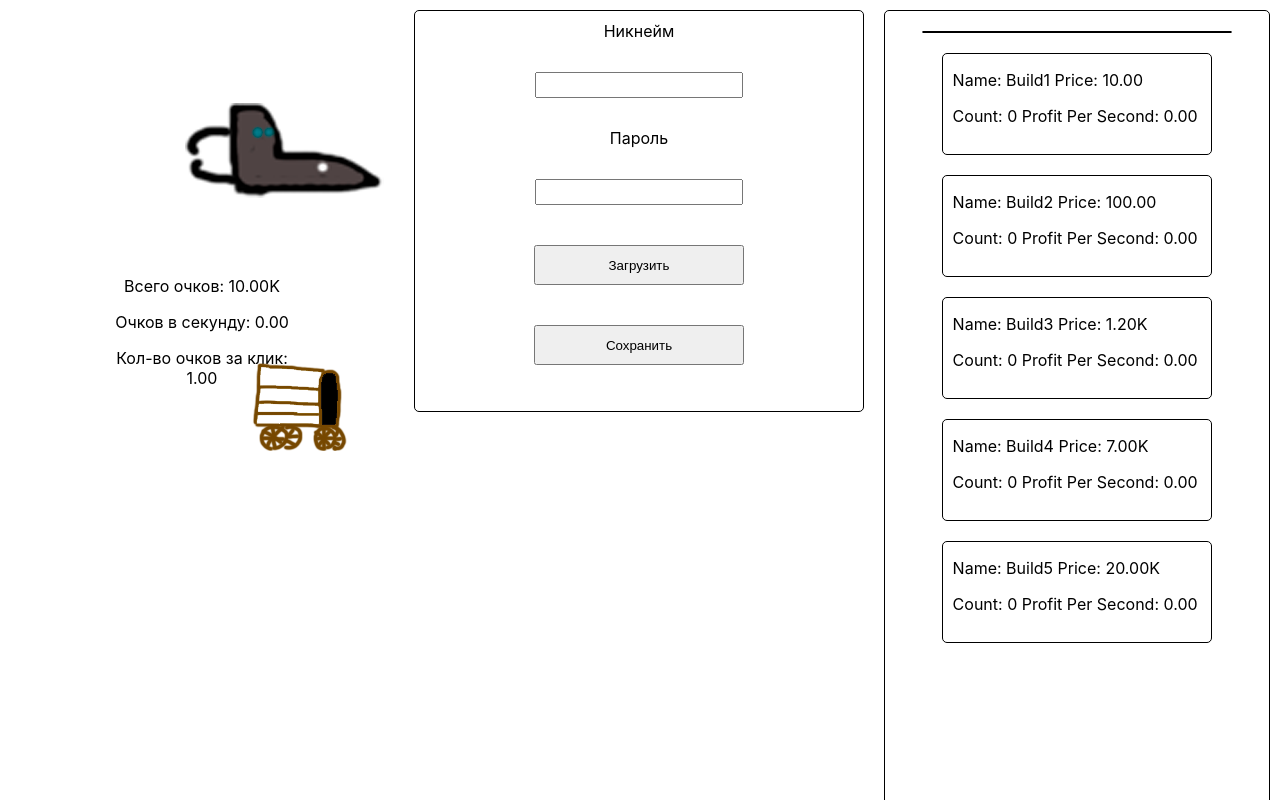
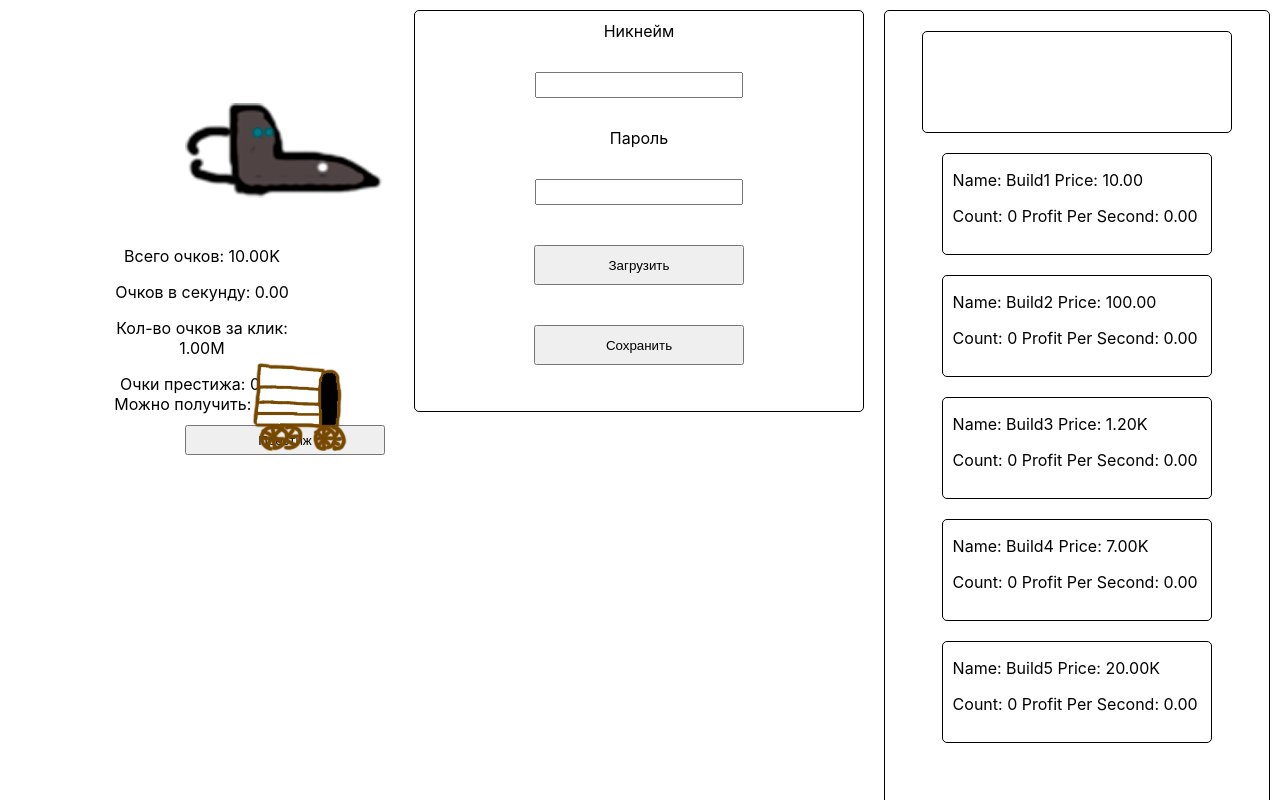
Before and after one commit to Okneas/Web_clicker, a React (Create React App) app in the folder my-app/: page / in a window 1280 px wide. Shown: the top 800 px of the page. Built offline with nearby package versions, Linux system fonts and the light colour scheme.

Commit message:
добавил престиж

```diff
--- a/my-app/src/App.tsx
+++ b/my-app/src/App.tsx
@@ -5,32 +5,35 @@ import { Building } from './building';
 import {addUser, getUser} from './API';
 import { PlayerStatJSON } from './Player';
 import { CaravanGen, Caravan } from './caravan';
+import { makePrestige } from './prestige';
 
 export let beatifyNumber = (num: number) => {
   if(num <= 10**3)
     return num.toFixed(2);
-  else if(num >= 10**3)
+  else if(num >= 10**3 && num < 10**6)
     return (num/(10**3)).toFixed(2) + "K";
-  else if(num >= 10**6)
+  else if(num >= 10**6 && num < 10**9)
     return (num/(10**6)).toFixed(2) + "M";
-  else if(num >= 10**9)
+  else if(num >= 10**9 && num < 10**12)
     return (num/(10**9)).toFixed(2) + "B";
-  else if(num >= 10**12)
+  else if(num >= 10**12 && num < 10**15)
     return (num/(10**12)).toFixed(2) + "T";
-  else if(num >= 10**15)
+  else if(num >= 10**15 && num < 10**18)
     return (num/(10**15)).toFixed(2) + "Qa";
-  else if(num >= 10**18)
+  else if(num >= 10**18 && num < 10**21)
     return (num/(10**18)).toFixed(2) + "Qi";
-  else if(num >= 10**21)
+  else if(num >= 10**21 && num < 10**24)
     return (num/(10**21)).toFixed(2) + "Sx";
-  else if(num >= 10**24)
+  else if(num >= 10**24 && num < 10**27)
     return (num/(10**24)).toFixed(2) + "Sp";
-  else if(num >= 10**27)
+  else if(num >= 10**27 && num < 10**30)
     return (num/(10**27)).toFixed(2) + "Oc";
-  else if(num >= 10**30)
+  else if(num >= 10**30 && num < 10**33)
     return (num/(10**30)).toFixed(2) + "No";
-  else if(num >= 10**33)
+  else if(num >= 10**33 && num < 10**36)
     return (num/(10**33)).toFixed(2) + "De";
+  else
+    return num.toExponential();
 }
 
 export let containerOfUpgrades: JSX.Element[] = [];
@@ -47,9 +50,13 @@ let bonusMultPerSecond = 1;
 let bonusMultPerClick = 1;
 
 export function App() {
-  const [PPT, setPPT] = useState(thisPlayer.pointsInTotal);
-  const [PPC, setPPC] = useState(thisPlayer.pointsPerClick);
-  const [PPS, setPPS] = useState(thisPlayer.pointsPerSecond);
+  const [PPT, setPPT] = useState(beatifyNumber(thisPlayer.pointsInTotal));
+  const [PPC, setPPC] = useState(beatifyNumber(thisPlayer.pointsPerClick));
+  const [PPS, setPPS] = useState(beatifyNumber(thisPlayer.pointsPerSecond));
+  const [PP, setPP] = useState(thisPlayer.prestigePoints);
+  const [CPP, setCPP] = useState(thisPlayer.prestigePointsOnCurrentRun);
+  const basePriceOfPrestigePoint = 10**7;
+  const [priceOfPrestigePoint, setPPP] = useState(basePriceOfPrestigePoint * (1.07**thisPlayer.prestigePoints));
   let cordinates = {x: 0, y: 0};
 
   let body = document.querySelector("body");
@@ -160,12 +167,10 @@ export function App() {
 
   const AddOnClick = () => {
     thisPlayer.pointsInTotal += thisPlayer.pointsPerClick;
-    setPPT(thisPlayer.pointsInTotal+thisPlayer.pointsPerClick);
   }
 
   useEffect(() => {
     const interval = setInterval(() => {
-      setPPT((prevCount) => prevCount + thisPlayer.pointsPerSecond);
       thisPlayer.pointsInTotal += thisPlayer.pointsPerSecond;
     }, 1000);
 
@@ -176,21 +181,36 @@ export function App() {
 
   useEffect(() => {
     const interval = setInterval(() => {
-      thisPlayer.pointsPerSecond = bonusMultPerSecond*((thisPlayer.Build1.count*thisPlayer.Build1.profitPerSecond)+
+      let profitFromAllBuildings = (thisPlayer.Build1.count*thisPlayer.Build1.profitPerSecond)+
       (thisPlayer.Build2.count*thisPlayer.Build2.profitPerSecond)+
       (thisPlayer.Build3.count*thisPlayer.Build3.profitPerSecond)+
       (thisPlayer.Build4.count*thisPlayer.Build4.profitPerSecond)+
-      (thisPlayer.Build5.count*thisPlayer.Build5.profitPerSecond));
-      thisPlayer.pointsPerClick = bonusMultPerClick * (thisPlayer.deafaultPointsPerClick +
+      (thisPlayer.Build5.count*thisPlayer.Build5.profitPerSecond);
+      thisPlayer.pointsPerSecond = bonusMultPerSecond * (profitFromAllBuildings + profitFromAllBuildings*(thisPlayer.prestigePoints/100));
+      thisPlayer.pointsPerClick = 1000000*bonusMultPerClick * (thisPlayer.deafaultPointsPerClick +
                                   (thisPlayer.pointsPerSecond * (thisPlayer.percentForClick/100)));
-      setPPT(thisPlayer.pointsInTotal);
-      setPPC(thisPlayer.pointsPerClick);
-      setPPS(thisPlayer.pointsPerSecond);
+
+      setPPT(beatifyNumber(thisPlayer.pointsInTotal));
+      setPPC(beatifyNumber(thisPlayer.pointsPerClick));
+      setPPS(beatifyNumber(thisPlayer.pointsPerSecond));
+      setPP(thisPlayer.prestigePoints);
     }, 1);
     return () => {
       clearInterval(interval);
     };
   }, []);
+
+  useEffect(() => {
+    const interval = setInterval(() => {
+    if(thisPlayer.pointsInTotal >= (10**6 * ((thisPlayer.prestigePoints+thisPlayer.prestigePointsOnCurrentRun+1)**3 - (thisPlayer.prestigePoints+thisPlayer.prestigePointsOnCurrentRun)**3))){
+      thisPlayer.prestigePointsOnCurrentRun = Math.cbrt(thisPlayer.pointsInTotal/10**6);
+    }
+    setCPP(thisPlayer.prestigePointsOnCurrentRun);
+    }, 1);
+    return () => {
+    clearInterval(interval);
+  };
+  }, [priceOfPrestigePoint]);
 
   useEffect(() => {
     window.addEventListener('mousemove', handleMouseObjects);
@@ -201,19 +221,20 @@ export function App() {
   },[]);
 
   return (
-    <div className='main-block'>
+    <div className='main-block' onContextMenu={() => {return false;}}>
       <CaravanGen key={1}/>
-
       <div className='clicker-block'>
         <div className='clicker-wrap'>
           <div className="clicker" onClick={AddOnClick}>
           </div>
         </div>
         <div className='info_clicks'>
-          <p>Всего очков: {beatifyNumber(PPT)}</p>
-          <p>Очков в секунду: {beatifyNumber(PPS)}</p>
-          <p>Кол-во очков за клик: {beatifyNumber(PPC)}</p>
+          <p>Всего очков: {PPT}</p>
+          <p>Очков в секунду: {PPS}</p>
+          <p>Кол-во очков за клик: {PPC}</p>
+          <p>Очки престижа: {beatifyNumber(PP)} Можно получить: {beatifyNumber(CPP)}</p>
         </div>
+        <button type="button" className='prestige-button' onClick={makePrestige}>Престиж</button>
       </div>
       <div className='registration-block'>
         <p className='registration-text'>Никнейм</p>
--- a/my-app/src/Player.tsx
+++ b/my-app/src/Player.tsx
@@ -1,6 +1,5 @@
 import { BuildingClass } from "./building";
 import { listOfUpgrades } from "./AllUpgrades";
-import { Upgrade } from "./UpgradesPanel";
 
 export class PlayerStat{
     id: number;
@@ -17,9 +16,11 @@ export class PlayerStat{
     pointsInTotal: number;
     pointsPerSecond: number;
     availableUpgrades: Array<[number, number]>;
+    prestigePoints: number;
+    prestigePointsOnCurrentRun: number;
     constructor(){
         this.pointsInTotal = 10000;
-        this.pointsPerClick = 1;
+        this.pointsPerClick = 100000;
         this.pointsPerSecond = 0;
         this.id = 0;
         this.pswd = "";
@@ -32,6 +33,8 @@ export class PlayerStat{
         this.availableUpgrades = [];
         this.deafaultPointsPerClick = 1;
         this.percentForClick = 0;
+        this.prestigePoints = 0;
+        this.prestigePointsOnCurrentRun = 0;
     }
 }
 
@@ -50,6 +53,8 @@ export class PlayerStatJSON{
     pointsInTotal: string;
     pointsPerSecond: string;
     availableUpgrades: string;
+    prestigePoints: string;
+    prestigePointsOnCurrentRun: string;
     constructor(player: PlayerStat){
         this.pointsInTotal = player.pointsInTotal.toString();
         this.pointsPerClick = player.pointsPerClick.toString();
@@ -65,5 +70,7 @@ export class PlayerStatJSON{
         this.Build4 = JSON.stringify(player.Build4);
         this.Build5 = JSON.stringify(player.Build5);
         this.availableUpgrades = JSON.stringify(player.availableUpgrades);
+        this.prestigePoints = player.prestigePoints.toString();
+        this.prestigePointsOnCurrentRun = player.prestigePointsOnCurrentRun.toString();
     }
 }
--- a/my-app/src/building.tsx
+++ b/my-app/src/building.tsx
@@ -33,6 +33,7 @@ export function Building(props: BuildingProps) {
         price: thisPlayer[props.name].price,
         count:thisPlayer[props.name].count,
         PPS: thisPlayer[props.name].profitPerSecond,
+        prestigePoints: thisPlayer.prestigePoints,
     });
     useEffect(() => {
         const interval = setInterval(() => {
@@ -41,6 +42,7 @@ export function Building(props: BuildingProps) {
                 price: thisPlayer[props.name].price,
                 count: thisPlayer[props.name].count,
                 PPS:thisPlayer[props.name].profitPerSecond,
+                prestigePoints: thisPlayer.prestigePoints,
             });
         }, 1);
         return () => {
@@ -59,14 +61,15 @@ export function Building(props: BuildingProps) {
             setStats({name: thisPlayer[props.name].name,
                 price: thisPlayer[props.name].price,
                 count: thisPlayer[props.name].count,
-                PPS: thisPlayer[props.name].profitPerSecond});
+                PPS: thisPlayer[props.name].profitPerSecond,
+                prestigePoints: thisPlayer.prestigePoints,});
 
         }
     }
     return (
         <div className="building-block" onClick={onBuy}>
             <p>Name: {stats.name} Price: {beatifyNumber(Math.round(stats.price*100)/100)}</p>
-            <p>Count: {stats.count} Profit Per Second: {beatifyNumber(Math.round(stats.PPS*stats.count*100)/100)}</p>
+            <p>Count: {stats.count} Profit Per Second: {beatifyNumber((Math.round(stats.PPS*stats.count*100)/100) + (Math.round(stats.PPS*stats.count*100)/100)*(stats.prestigePoints/100))}</p>
         </div>
     );
 }
--- a/my-app/src/index.css
+++ b/my-app/src/index.css
@@ -73,15 +73,8 @@ code {
   margin-left: auto;
   margin-right: auto;
   width: 200px;
-  height: 200px;
+  height: 150px;
   background-image: url(../public/mask.png); /* Цвет фона */
-}
-
-.clicker:active{
-  top: 5px;
-  left: 165px;
-  width: 180px;
-  height: 180px; /* Уменьшение размера при нажатии */
 }
 
 /* Обертка для кнопки */
@@ -93,11 +86,13 @@ code {
 
 /* Стили для блока с информацией о кликах */
 .info_clicks{
+  position: relative;
   margin-left: auto;
   margin-right: auto;
-  width: 50%;
+  width: 56%;
   user-select: none; /* Запрет выделения текста */
   text-align: center; /* Выравнивание текста по центру */
+  top: -30px;
 }
 
 /* Стили для панели со зданиями */
@@ -167,7 +162,7 @@ code {
   border-radius: 5px;
   border: 1px solid black;
   width: 80%;
-  height: 200 px;
+  height: 100px;
   user-select: none; /* Запрет выделения текста */
   flex-wrap: wrap; /* Перенос элементов на следующую строку при нехватке места */
 }
@@ -248,3 +243,12 @@ code {
 .upgrade-plate:hover + .upgrade-tip {
   display:flex;
 }
+
+.prestige-button{
+  user-select: none;
+  position: relative;
+  width: 200px;
+  height: 30px;
+  left: 175px;
+  top: -35px;
+}
--- /dev/null
+++ b/my-app/src/prestige.tsx
@@ -0,0 +1,17 @@
+import { thisPlayer } from "src"
+import { BuildingClass } from "./building";
+import { listOfUpgrades } from "./AllUpgrades";
+
+export const makePrestige = () => {
+    thisPlayer.prestigePoints+= thisPlayer.prestigePointsOnCurrentRun;
+    thisPlayer.availableUpgrades = [];
+    thisPlayer.deafaultPointsPerClick = 1;
+    thisPlayer.percentForClick = 0;
+    thisPlayer.prestigePointsOnCurrentRun = 0;
+    thisPlayer.pointsInTotal = 0;
+    thisPlayer.Build1 = new BuildingClass(1, 'Build1', 10, 0, 1, listOfUpgrades[1]);
+    thisPlayer.Build2 = new BuildingClass(1, 'Build2', 100, 0, 3, listOfUpgrades[2]);
+    thisPlayer.Build3 = new BuildingClass(1, 'Build3', 1200, 0, 10, listOfUpgrades[1]);
+    thisPlayer.Build4 = new BuildingClass(1, 'Build4', 7000, 0, 60, listOfUpgrades[1]);
+    thisPlayer.Build5 = new BuildingClass(1, 'Build5', 20000, 0, 200, listOfUpgrades[1]);
+}
```
